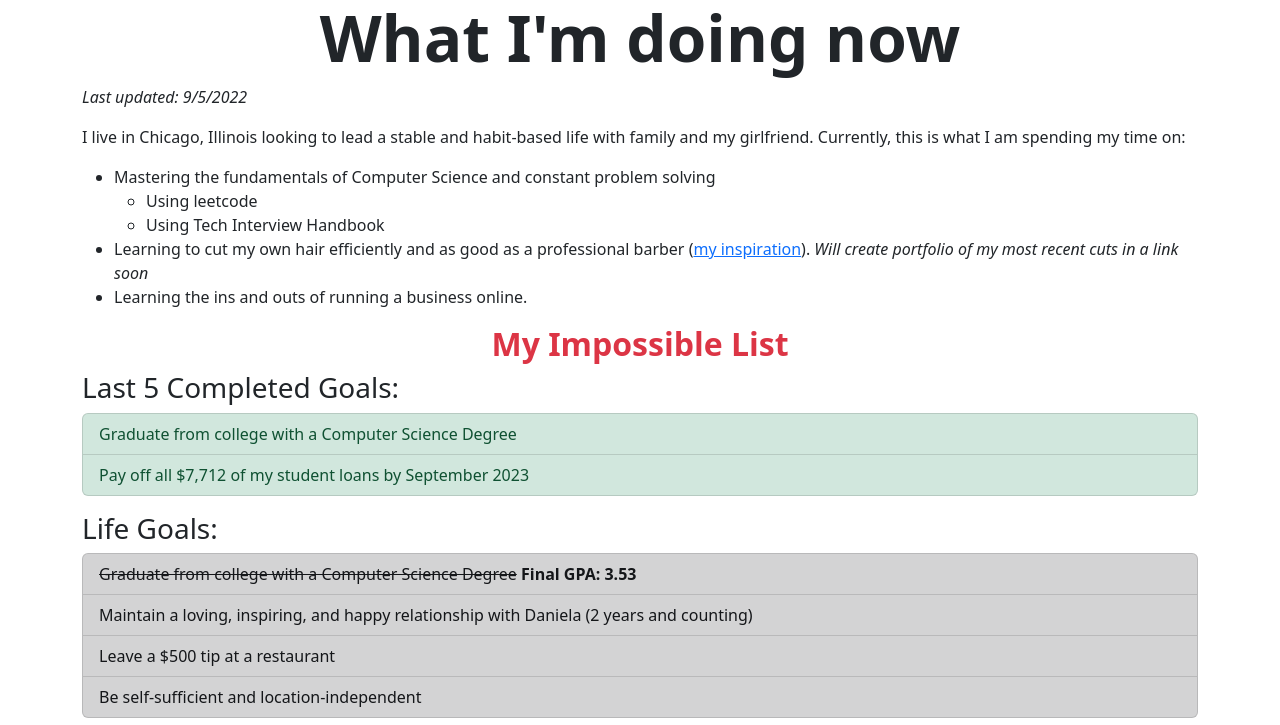
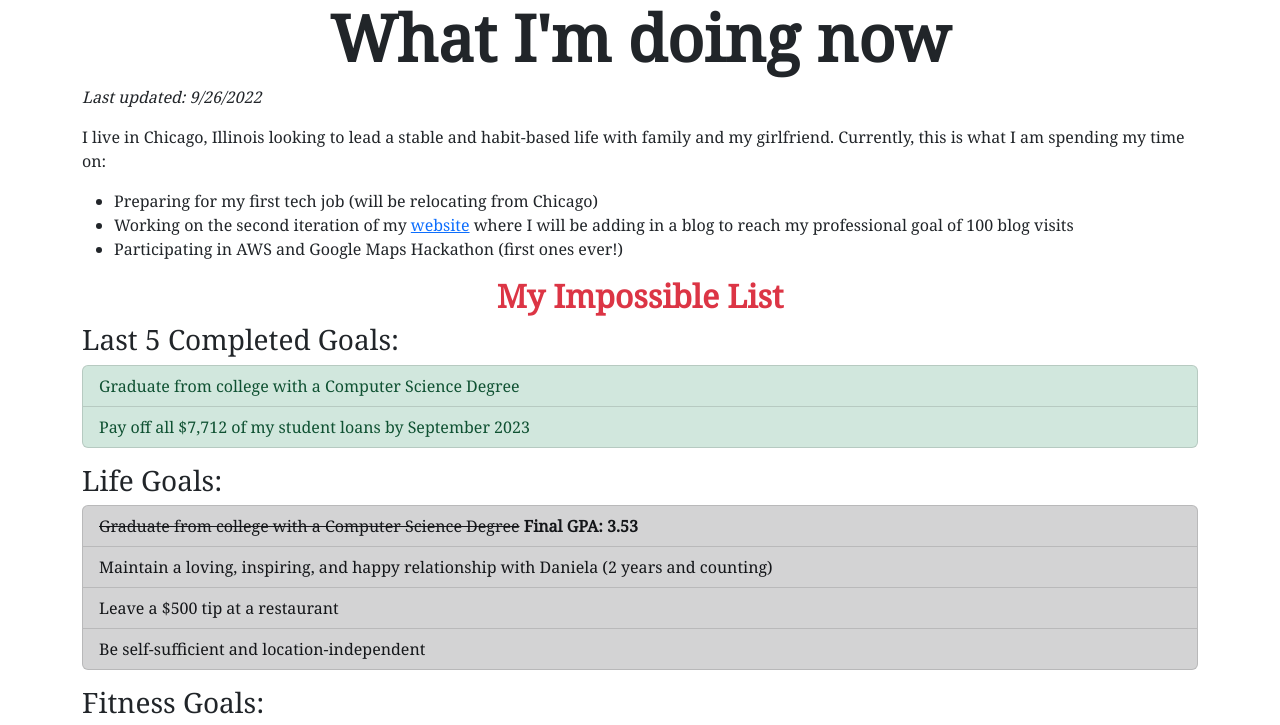
Before and after one commit to JordanMooree/impossible-list, a plain HTML site: page index.html in a window 1280 px wide. Shown: the top 725 px of the page. Drawn offline with nearby package versions, Linux system fonts and the light colour scheme.

Commit message:
update: current goals and font change

```diff
--- a/index.html
+++ b/index.html
@@ -11,16 +11,23 @@
       integrity="sha384-gH2yIJqKdNHPEq0n4Mqa/HGKIhSkIHeL5AyhkYV8i59U5AR6csBvApHHNl/vI1Bx"
       crossorigin="anonymous"
     />
+    <link rel="preconnect" href="https://fonts.googleapis.com" />
+    <link rel="preconnect" href="https://fonts.gstatic.com" crossorigin />
+    <link
+      href="https://fonts.googleapis.com/css2?family=Noto+Serif&display=swap"
+      rel="stylesheet"
+    />
     <script
       src="https://cdn.jsdelivr.net/npm/bootstrap@5.2.0/dist/js/bootstrap.bundle.min.js"
       integrity="sha384-A3rJD856KowSb7dwlZdYEkO39Gagi7vIsF0jrRAoQmDKKtQBHUuLZ9AsSv4jD4Xa"
       crossorigin="anonymous"
     ></script>
   </head>
-  <body class="container">
+
+  <body class="container" style="font-family: 'Noto Serif', serif">
     <main>
       <h1 class="display-3 text-center fw-bold">What I'm doing now</h1>
-      <p id="date"><em>Last updated: 9/5/2022</em></p>
+      <p id="date"><em>Last updated: 9/26/2022</em></p>
       <p>
         I live in Chicago, Illinois looking to lead a stable and habit-based
         life with family and my girlfriend. Currently, this is what I am
@@ -28,23 +35,17 @@
       </p>
       <ul>
         <li>
-          Mastering the fundamentals of Computer Science and constant problem
-          solving
-          <ul>
-            <li>Using leetcode</li>
-            <li>Using Tech Interview Handbook</li>
-          </ul>
+          Preparing for my first tech job (will be relocating from Chicago)
         </li>
         <li>
-          Learning to cut my own hair efficiently and as good as a professional
-          barber (<a
-            href="https://www.youtube.com/c/FADEDCULTURE"
-            target="_blank"
-            >my inspiration</a
-          >). <i>Will create portfolio of my most recent cuts in a link soon</i>
+          Working on the second iteration of my
+          <a href="https://www.jordanmo.com" target="_blank">website</a> where I
+          will be adding in a blog to reach my professional goal of 100 blog
+          visits
         </li>
-
-        <li>Learning the ins and outs of running a business online.</li>
+        <li>
+          Participating in AWS and Google Maps Hackathon (first ones ever!)
+        </li>
       </ul>
       <h2 class="h2 text-center text-danger fw-bold">My Impossible List</h2>
       <!--What I've completed so far-->
@@ -66,7 +67,8 @@
         </li>
 
         <li class="list-group-item list-group-item-dark">
-          Maintain a loving, inspiring, and happy relationship with Daniela (2
+          Maintain a loving, inspiring, and happy relationship with Daniela
+          (<span id="year">2</span>
           years and counting)
         </li>
 
@@ -211,5 +213,11 @@
         >
       </h5>
     </footer>
+    <script>
+      const getAge = (birthDate) =>
+        Math.floor((new Date() - new Date(birthDate).getTime()) / 3.15576e10);
+      document.getElementById("year").innerHTML =
+        getAge("2020-01-26").toString();
+    </script>
   </body>
 </html>
```
